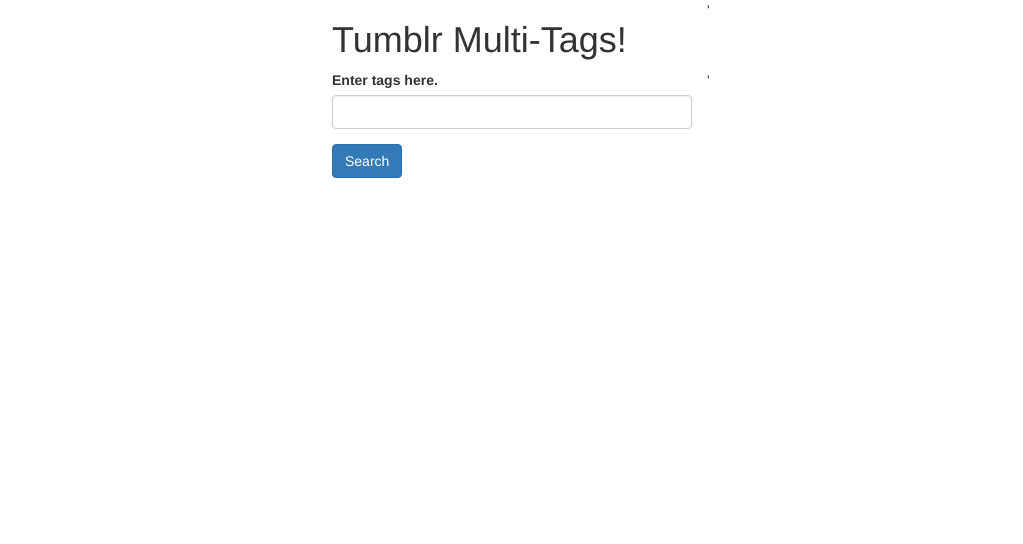
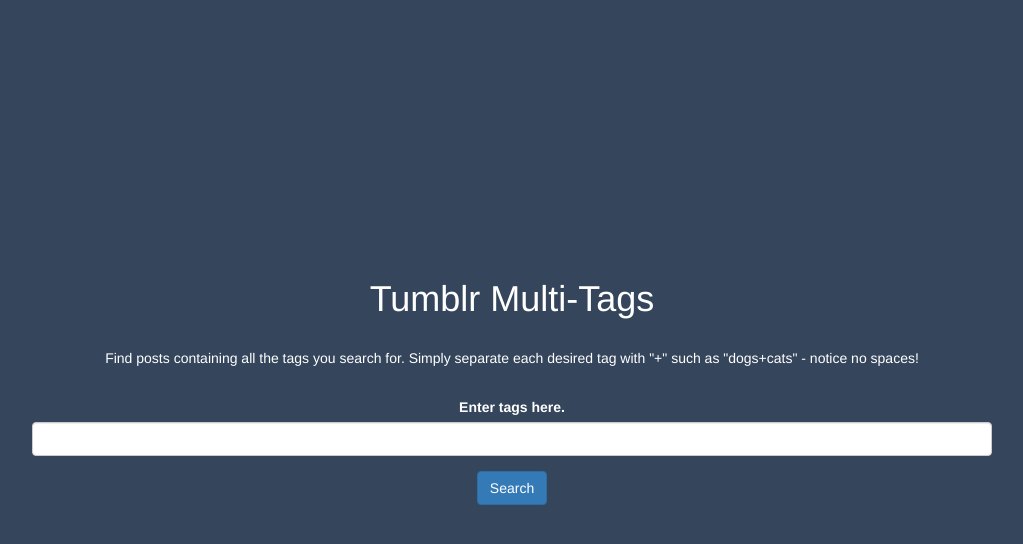
Before and after one commit to ralren/Tumblr_Multi-Tags, a Flask app: page / in a window 1280 px wide. Shown: the top 544 px of the page, without its empty margins (128-1151 px from the left). Run offline with Flask 2, Linux system fonts and the light colour scheme; some libraries are stand-ins or nearby versions.

Commit message:
Fixed index design.

```diff
--- a/app/templates/index.html
+++ b/app/templates/index.html
@@ -3,25 +3,48 @@
 {%import "bootstrap/fixes.html" as fixes %}
 
 {% block content %}
-<div class="container">
-	<div class="row">
-		<div class="col-md-4"></div>'
-		<div class="col-md-4"><h1>Tumblr Multi-Tags!</h1></div>
-		<div class="col-md-4"></div>
-  	</div>
+	<div id="middle">
+		<h1>Tumblr Multi-Tags</h1>
 
-  	<div class="row">
-		<div class="col-md-4"></div>'
-		<div class="col-md-4">
-			{{ wtf.quick_form(form, form_type='inline', button_map={'submit': 'primary'}) }}
-		</div>
-		<div class="col-md-4"></div>
-  	</div>
+		<p>Find posts containing all the tags you search for. Simply separate each desired tag with "+" such as "dogs+cats" - notice no spaces!</p>
 
-</div>
+		{{ wtf.quick_form(form, form_type='inline', button_map={'submit': 'primary'}) }}
+	</div>
+
 {% endblock %}
 
 {% block head %}
 {{super()}}
 {{fixes.ie8()}}
+
+<style>
+	h1 {
+		padding: 2%;
+	}
+
+	body {
+		background-color: #35465c;
+		color: white;
+		text-align: center;
+	}
+
+	p {
+		padding-bottom: 2%;
+	}
+
+	.form-inline {
+		width: 100%;
+
+	}
+
+	#middle {
+		position: fixed;
+		top: 30%;
+		width: 75%;
+		left: 50%;
+		margin: 0 0 0 -37.5%;
+
+	}
+</style>
+
 {% endblock %}
--- a/app/templates/results.html
+++ b/app/templates/results.html
@@ -5,7 +5,7 @@
 <div class="container">
 	<p>The following will link to posts with all those tags...</p>
 	{% for match in matches %}
-	<p> <a href="{{ match }}">{{ match }}</a> <p>
+	<p> <a href="{{ match }}">{{ match }}</a> /<p>
 	{% endfor %}
 
 </div>
--- a/app/views.py
+++ b/app/views.py
@@ -4,6 +4,7 @@ from app import app
 from .forms import SearchForm
 import pytumblr
 import config
+
 
 @app.route('/', methods=['GET', 'POST'])
 @app.route('/index', methods=['GET', 'POST'])
@@ -34,5 +35,5 @@ def search_tumblr(search_tags):
 				#if so, put the url in matches
 					matches.append(posts[j]['post_url'])
 
-	matches = set(matches)			#make matches into a set to get rid of duplicates later
+	matches = set(matches)			#make matches into a set to get rid of duplicates
 	return matches
--- a/flask/pip-selfcheck.json
+++ b/flask/pip-selfcheck.json
@@ -1 +1 @@
-{"last_check":"2015-03-17T17:52:00Z","pypi_version":"6.0.8"}
+{"last_check":"2015-05-13T17:56:47Z","pypi_version":"6.1.1"}
```
Also changed, not shown: 1 other file.
